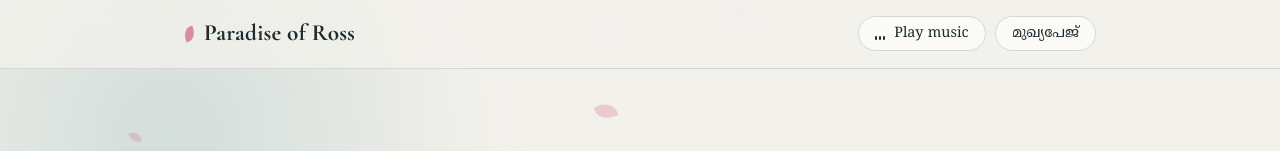
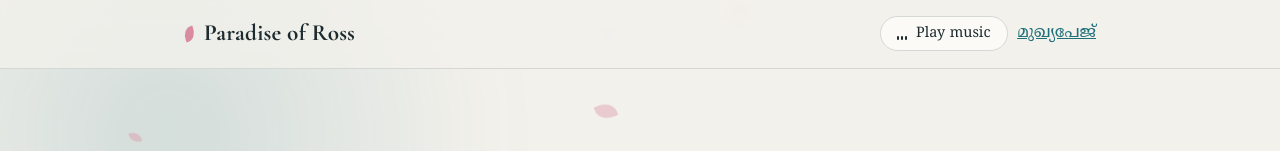
Before and after one commit to paradiseofross-dotcom/pages-of-my-life, a plain HTML site: page index.html in a window 1280 px wide. Shown: the top 151 px of the page. Drawn offline with nearby package versions, Linux system fonts and the light colour scheme.

Commit message:
Update index.html

```diff
--- a/index.html
+++ b/index.html
@@ -620,70 +620,6 @@ a{
         height:100%;
     }
 
-}
-
-
-/* =========================================================
-   MUKHYAPAGE BUTTON
-========================================================= */
-
-.home-button{
-
-    display:
-        inline-flex;
-
-    align-items:
-        center;
-
-    justify-content:
-        center;
-
-    padding:
-        .4rem 1rem;
-
-    border:
-        1px solid
-        var(--line);
-
-    border-radius:
-        2rem;
-
-    background:
-        var(--paper);
-
-    color:
-        var(--ink);
-
-    font-family:
-        "Noto Serif Malayalam",
-        sans-serif;
-
-    font-size:
-        .9rem;
-
-    line-height:
-        1.4;
-
-    text-decoration:
-        none;
-
-    white-space:
-        nowrap;
-
-    transition:
-        border-color .2s,
-        color .2s,
-        background .2s;
-}
-
-
-.home-button:hover{
-
-    border-color:
-        var(--accent);
-
-    color:
-        var(--accent);
 }
 
 
```
